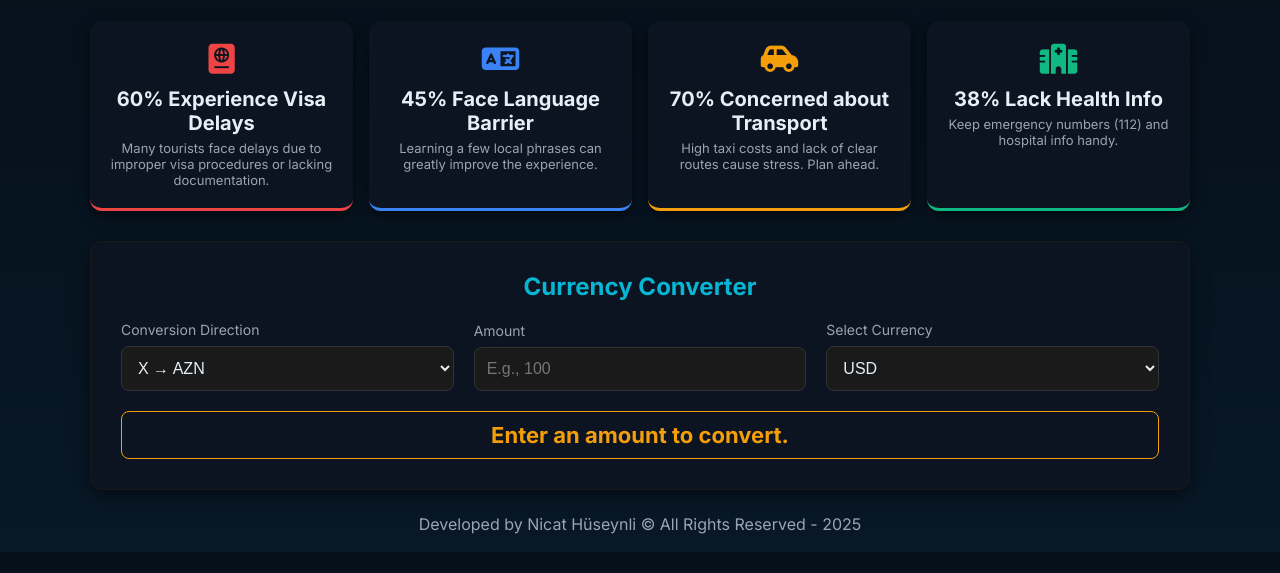
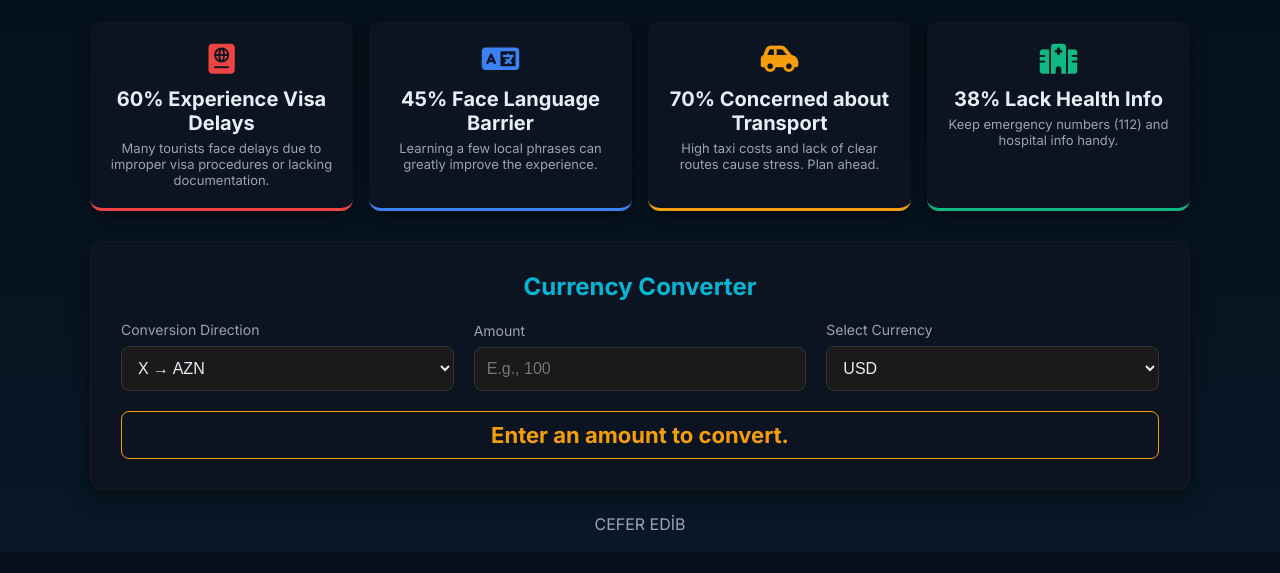
Before and after one commit to Hacktivities-team/memorynurlan, a plain HTML site: page index.html in a window 1280 px wide. Shown: the part 77-650 px from the top of the page. Drawn offline with Linux system fonts and the light colour scheme.

Commit message:
Update index.html

```diff
--- a/index.html
+++ b/index.html
@@ -112,7 +112,7 @@
       <div id="converted" class="result">Enter an amount to convert.</div>
     </div>
 
-    <footer>Developed by Nicat Hüseynli © All Rights Reserved - 2025</footer>
+    <footer>CEFER EDİB</footer>
   </div>
 
   <script>
```
